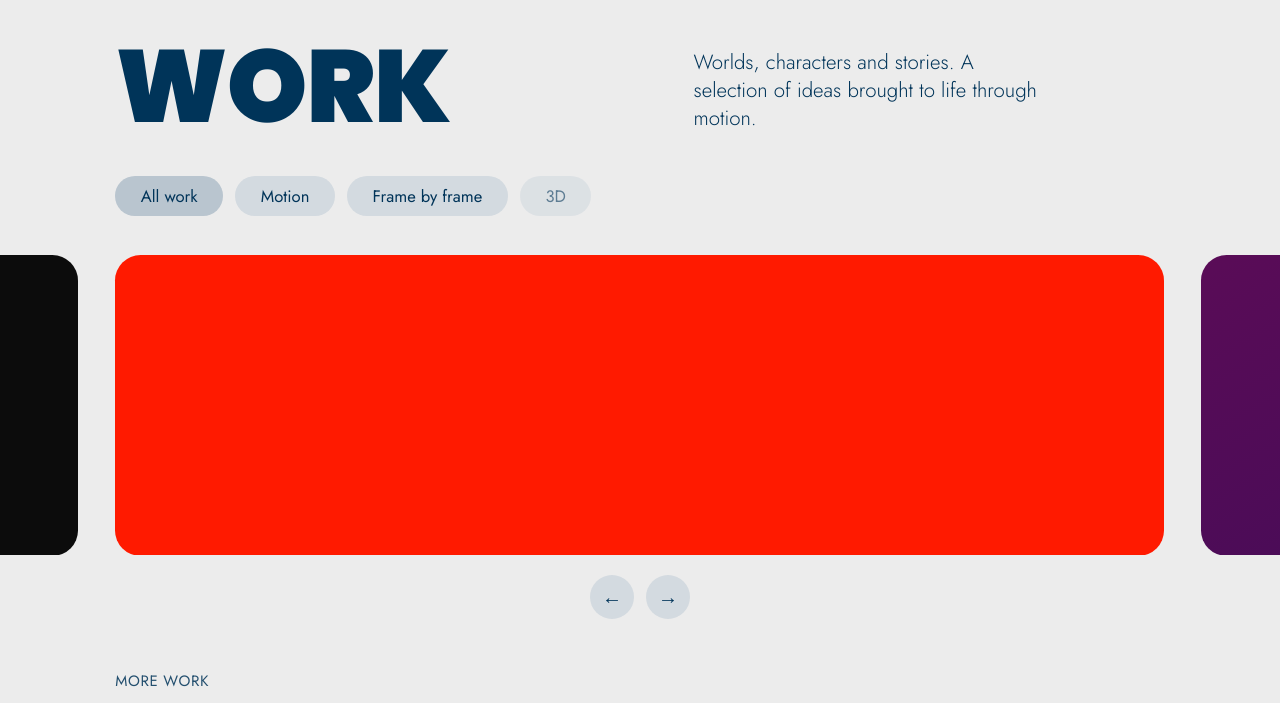
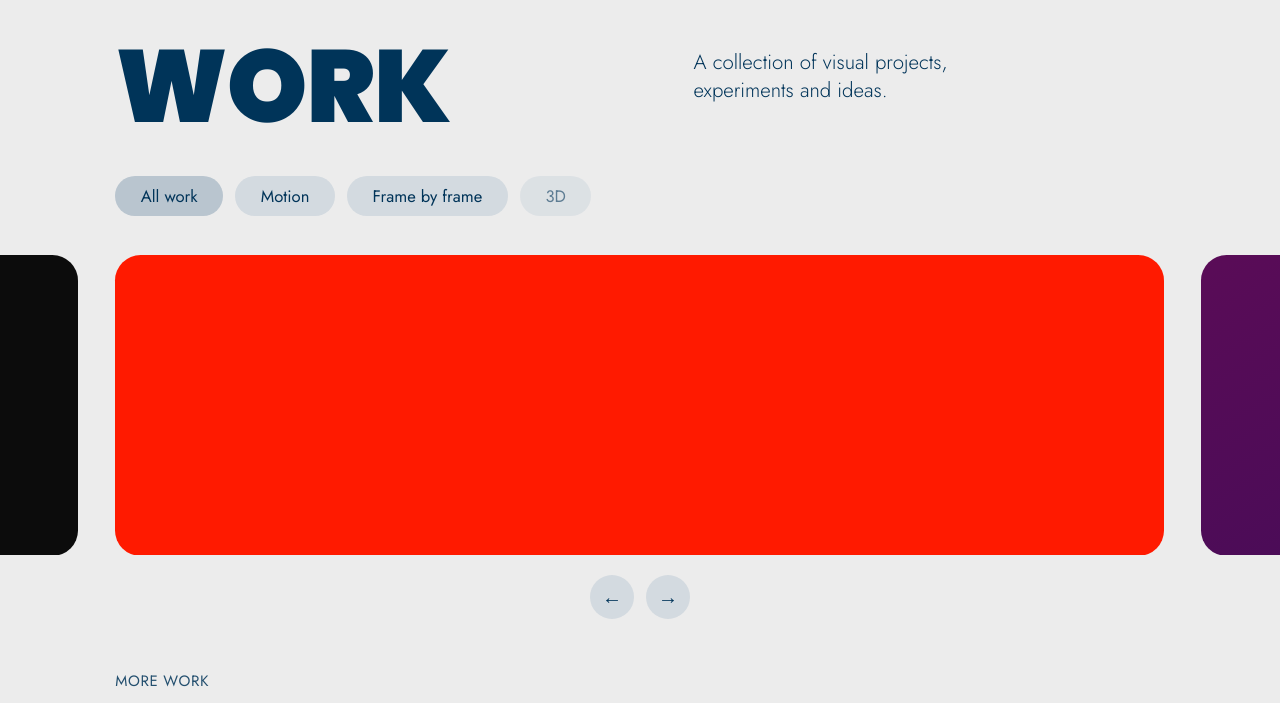
Before and after one commit to walvesanmatton/portfolio, a plain HTML site: page index.html in a window 1280 px wide. Shown: the part 61-764 px from the top of the page. Drawn offline with Linux system fonts and the light colour scheme.

Commit message:
Update index.html

```diff
--- a/index.html
+++ b/index.html
@@ -99,7 +99,7 @@ textarea{min-height:140px;resize:vertical}
 <section data-view="work" class="wrap">
   <div class="intro">
     <h1>Work</h1>
-    <p>Worlds, characters and stories. A selection of ideas brought to life through motion.</p>
+    <p>A collection of visual projects, experiments and ideas.</p>
   </div>
   <div class="filters">
     <a class="pill on" href="#work">All work</a><a class="pill" href="#motion">Motion</a><a class="pill" href="#frame-by-frame">Frame by frame</a><span class="pill" aria-disabled="true" title="Coming soon">3D</span>
```
